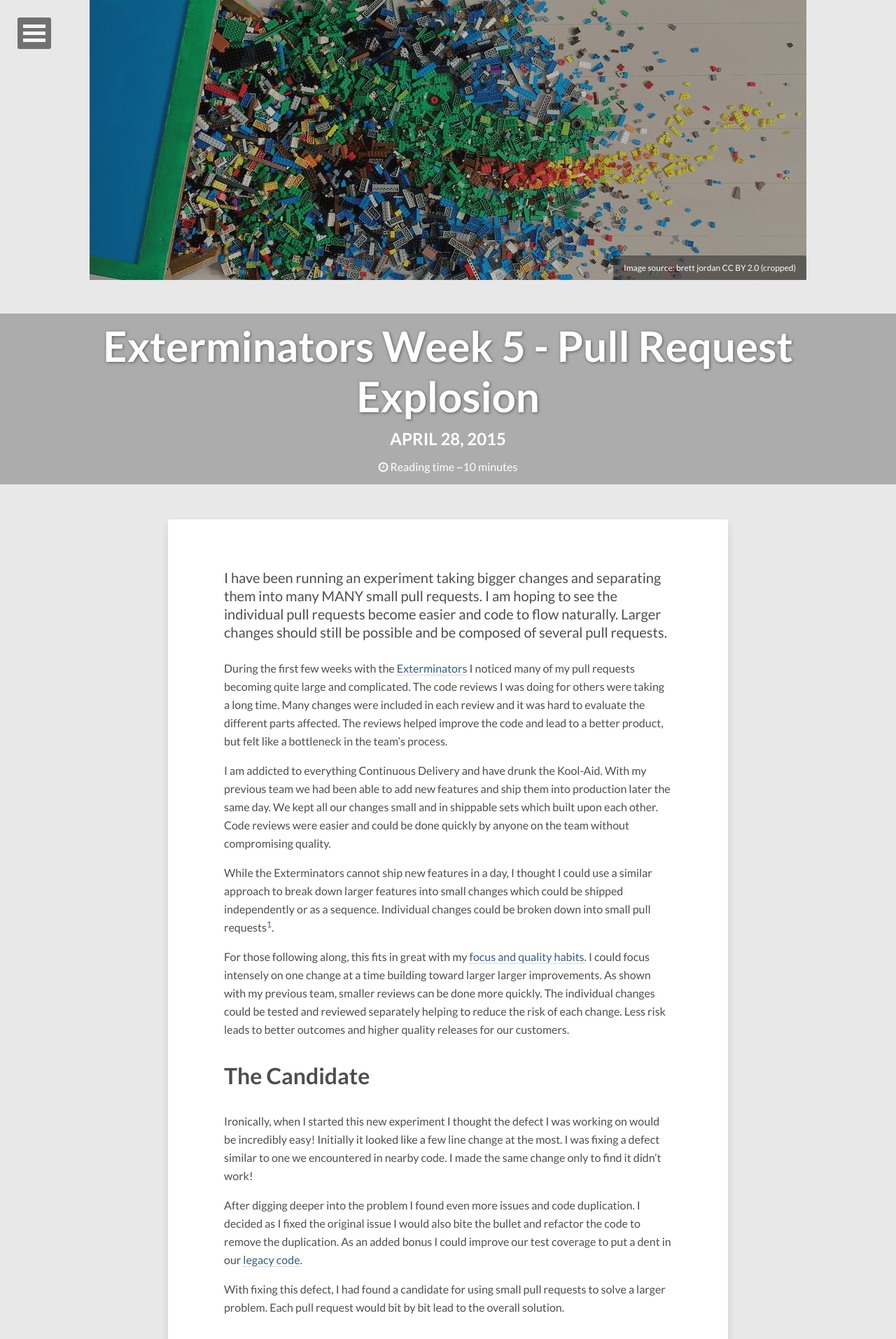
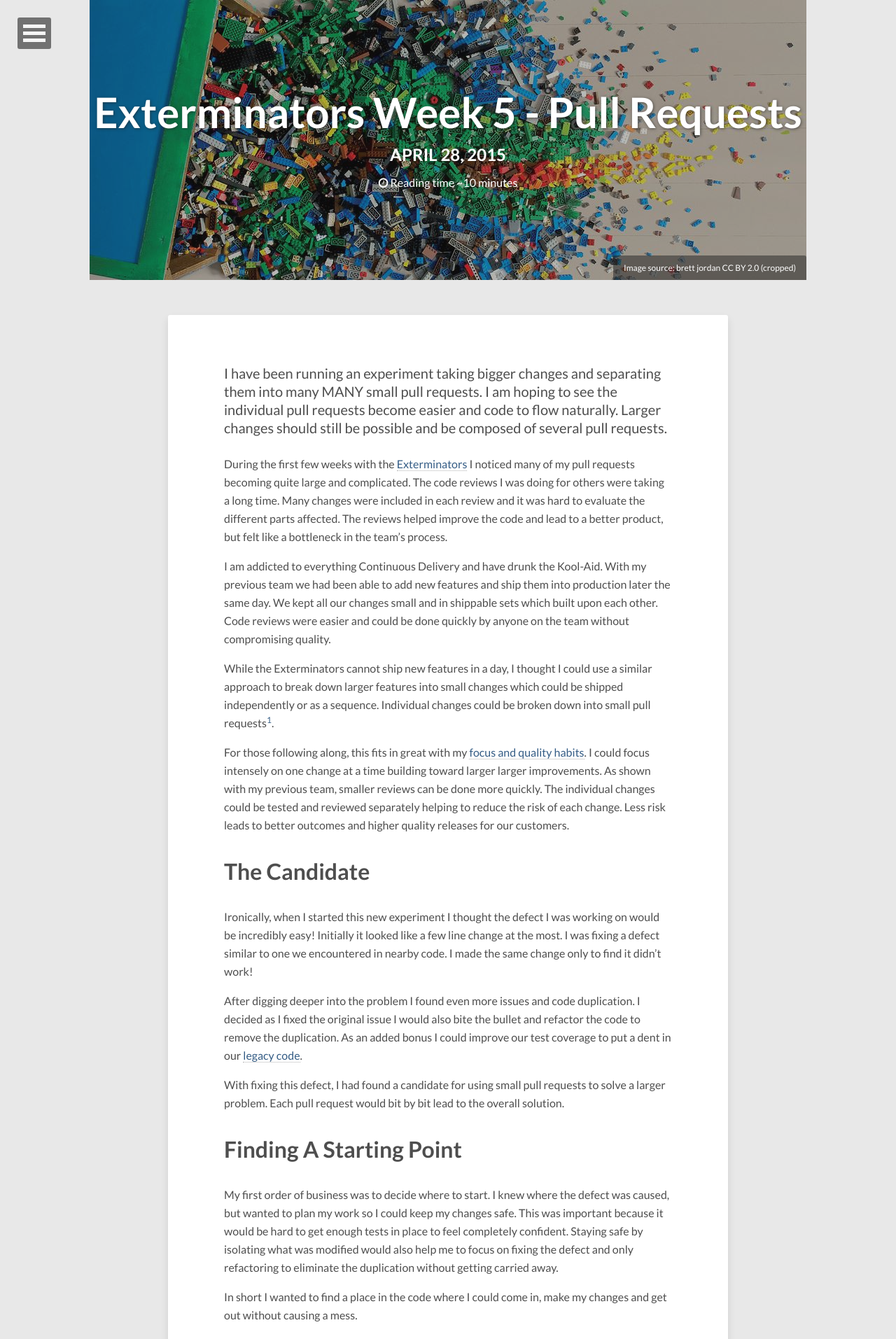
Before and after one commit to smaclell/smaclell.github.io, a Jekyll site: the page built from _posts/2015-04-28-exterminator-5-pull-request-explosion.md, in a window 1280 px wide. Shown: the top 1913 px of the page at 70% size. Built offline with Jekyll 4.4.1, drawn with Linux system fonts in a browser that asks for light colours; nearby versions of some CDN libraries; comment, search, counter and statistics services are not loaded.

Commit message:
Removing all the fruit changes to move around the page title

```diff
--- a/_layouts/post.html
+++ b/_layouts/post.html
@@ -23,7 +23,7 @@
 
 <div id="main" role="main">
   <article class="hentry">
-    <header class="header-title {% if page.image.no-overlap %}no-overlap{% endif %}">
+    <header class="header-title">
       <div class="header-title-wrap">
         {% if page.link %}
           <h1 class="entry-title"><i class="fa fa-bookmark permalink"></i> <a href="{{ page.link }}">{{ page.title }}</a></h1>
--- a/_posts/2015-04-28-exterminator-5-pull-request-explosion.md
+++ b/_posts/2015-04-28-exterminator-5-pull-request-explosion.md
@@ -1,13 +1,12 @@
 ---
 layout: post
-title:  "Exterminators Week 5 - Pull Request Explosion"
+title:  "Exterminators Week 5 - Pull Requests"
 date:   2015-04-28 23:49:07
 tags: pull-requests code-reviews exterminator shipping
 image:
   feature: block-party.jpg
   credit: brett jordan CC BY 2.0 (cropped)
   creditlink: https://flic.kr/p/7tQx9e
-  no-overlap: true
 ---
 
 I have been running an experiment taking bigger changes and separating them
--- a/_sass/_site.scss
+++ b/_sass/_site.scss
@@ -59,14 +59,6 @@
 	padding: 0.25em  1em;
 }
 
-#post #main .no-overlap {
-	margin-top: 3em;
-	position: inherit;
-	top: auto;
-	height: auto;
-	background-color: rgba($base-color,0.3);
-}
-
 // Global Transition
 // ---------------------------------------------------
 b, i, strong, em, blockquote, p, q, span, figure, img, h1, h2, header, input, a {
```
